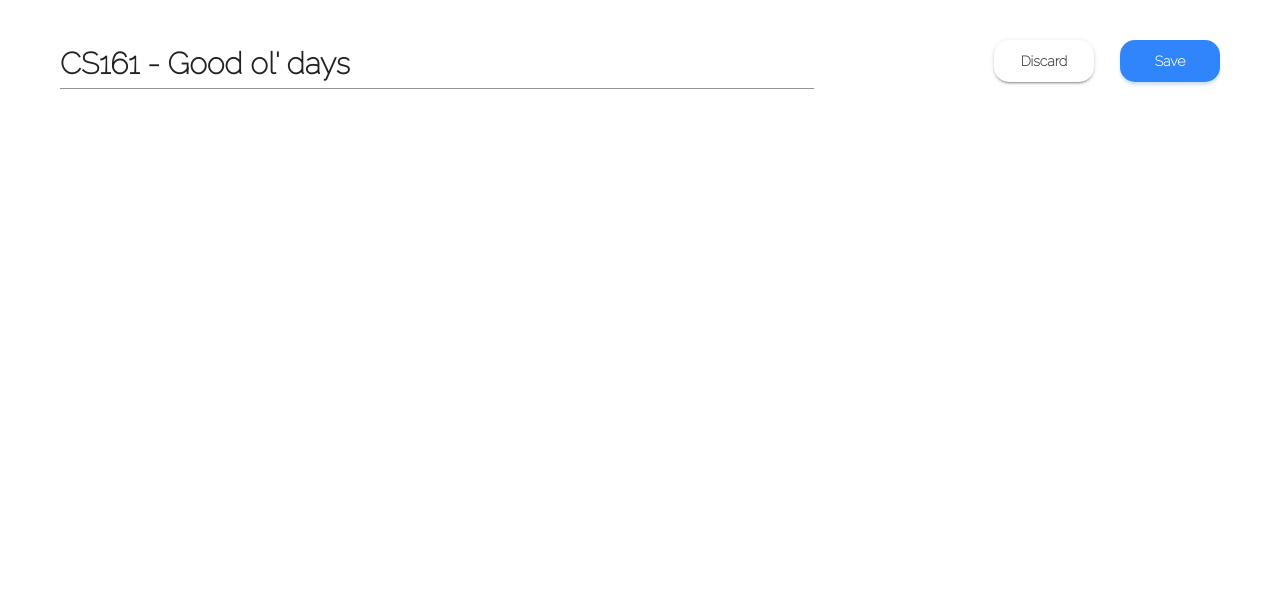
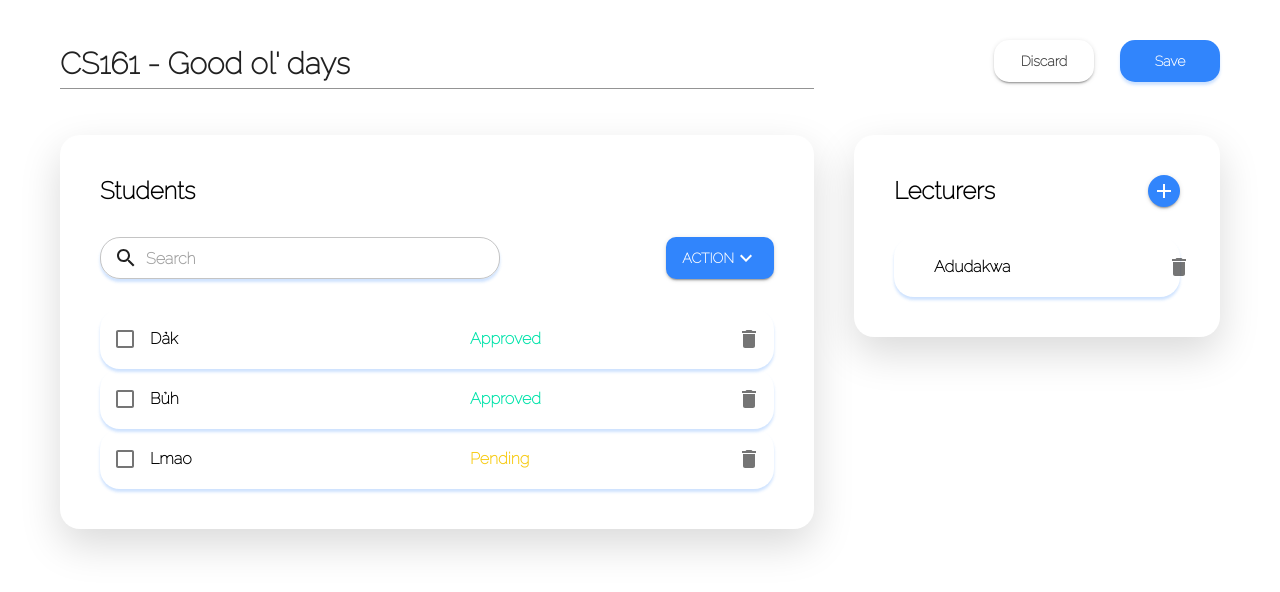
Before and after one commit to Eazylearn/eazylearn-web, a React (Create React App) app: page /course/1 in a window 1280 px wide. Shown: the top 592 px of the page. Built offline with nearby package versions, Linux system fonts and the light colour scheme; no server answers.

Commit message:
Seems like it

```diff
--- a/src/components/list-item/lecturer.tsx
+++ b/src/components/list-item/lecturer.tsx
@@ -40,7 +40,7 @@ const LecturerItem: React.FC<LecturerItemProps> = ({
   return (
     <div className={styles.container}>
       <div className={styles.content}>
-        <Typography style={{ fontWeight: "bold", width: 300, marginRight: 20 }} variant="body1" color="initial">
+        <Typography style={{ fontWeight: "bold", width: 200, marginRight: 20 }} variant="body1" color="initial">
           {name}
         </Typography>
       </div>
--- a/src/components/list-item/student.tsx
+++ b/src/components/list-item/student.tsx
@@ -5,9 +5,7 @@ import React, { ChangeEventHandler } from 'react';
 
 interface StudentItemProps {
   name: string,
-  status:
-    | "approved"
-    | "pending",
+  status: string,
   checked: boolean,
   onChange: ChangeEventHandler,
   action?: any,
--- a/src/screens/course-config/index.tsx
+++ b/src/screens/course-config/index.tsx
@@ -1,7 +1,10 @@
-import React, { ChangeEvent, ChangeEventHandler, useEffect, useState } from 'react';
-import { makeStyles, TextField, Typography, Button } from '@material-ui/core';
+import React, { ChangeEvent, ChangeEventHandler, MouseEventHandler, useEffect, useState } from 'react';
+import { makeStyles, TextField, Typography, Button, InputAdornment } from '@material-ui/core';
 import { Navigate, useParams } from 'react-router';
 import { getCourse } from '../../utils/api';
+import { Add, KeyboardArrowDown, Search } from '@material-ui/icons';
+import StudentItem from '../../components/list-item/student';
+import LecturerItem from '../../components/list-item/lecturer';
 
 interface CourseConfigProps {
 
@@ -41,6 +44,14 @@ const useStyles = makeStyles(theme => ({
     textTransform: "none",
     borderRadius: 15,
     fontWeight: "bold",
+  },
+  studentList: {
+    gridColumn: 1,
+    gridRow: 2,
+  },
+  lecturerList: {
+    gridColumn: "2 / span 2",
+    gridRow: 2,
   }
 }))
 
@@ -49,8 +60,19 @@ export interface Course {
   name: string,
   academicYear: string,
   semester: number,
-  studentList: Array<Object>,
-  lecturerList: Array<Object>,
+  studentList: Array<CourseStudent>,
+  lecturerList: Array<CourseLecturer>,
+}
+
+export interface CourseStudent {
+  id: number
+  name: string,
+  status: string,
+}
+
+export interface CourseLecturer {
+  id: number,
+  name: string,
 }
 
 const CourseConfig: React.FC<CourseConfigProps> = () => {
@@ -61,6 +83,7 @@ const CourseConfig: React.FC<CourseConfigProps> = () => {
   const [invalid, setInvalid] = useState(false);
   const [seed, setSeed] = useState(0);
 
+  // For the better cause ;)
   const forceUpdate = () => setSeed(Math.random());
 
   useEffect(() => {
@@ -145,8 +168,198 @@ const CourseConfig: React.FC<CourseConfigProps> = () => {
           Save
         </Button>
       </div>
+      <div className={styles.studentList}>
+        <StudentList studentList={course.studentList} />
+      </div>
+      <div className={styles.lecturerList}>
+        <LecturerList lecturerList={course.lecturerList} />
+      </div>
     </div>
   )
 }
 
+const useStudentListStyle = makeStyles(theme => ({
+  container: {
+    width: "100%",
+    background: theme.palette.background.paper,
+    boxShadow: "0px 16px 40px rgba(0, 0, 0, 0.15)",
+    borderRadius: 20,
+  },
+  content: {
+    display: "flex",
+    flexDirection: "column",
+    alignItems: "center",
+    padding: 40,
+  },
+  toolContainer: {
+    display: "flex",
+    width: "100%",
+    flexDirection: "row",
+    justifyContent: "space-between",
+    margin: "30px 0px",
+  },
+  searchBar: {
+    width: 400,
+    "& > div": {
+      height: 42,
+    },
+    "& fieldset": {
+      borderRadius: 20,
+      boxShadow: "0px 3px 3px rgba(49, 133, 252, 0.24)",
+    },
+    "& *": {
+      fontWeight: "bold",
+    }
+  },
+  listContainer: {
+    width: "100%",
+  }
+}))
+
+interface StudentListProps {
+  studentList: Array<CourseStudent>,
+}
+
+const StudentList: React.FC<StudentListProps> = ({
+  studentList,
+}) => {
+  const styles = useStudentListStyle();
+  const [list, setList] = useState(studentList);
+  const [searchTimeout, setSearchTimeout] = useState<number>(0);
+
+  const handleClickAction: MouseEventHandler = () => {
+
+  }
+
+  const handleCheckStudent = (id: number): ChangeEventHandler => (event: ChangeEvent): void => {
+    // do sth
+  }
+
+  const searchHandler = (text: string) => (student: CourseStudent): boolean => {
+    return student.name.toLowerCase().indexOf(text.toLowerCase()) !== -1;
+  }
+
+  const handleSearch: ChangeEventHandler = (event: ChangeEvent): void => {
+    const searchText = (event.target as HTMLInputElement).value;
+    if (searchTimeout)
+      clearTimeout(searchTimeout);
+    setSearchTimeout(window.setTimeout(() => setList(studentList.filter(searchHandler(searchText))), 500));
+  }
+
+  return (
+    <section className={styles.container}>
+      <div className={styles.content}>
+        <Typography style={{ fontWeight: "bold", width: "100%" }} variant="h5" color="initial">
+          Students
+        </Typography>
+        <div className={styles.toolContainer}>
+          <TextField
+            variant="outlined"
+            onChange={handleSearch}
+            InputProps={{
+              startAdornment: (
+                <InputAdornment position="start">
+                  <Search />
+                </InputAdornment>
+              )
+            }}
+            placeholder="Search"
+            className={styles.searchBar}
+          />
+          <Button
+            variant="contained"
+            color="secondary"
+            onClick={handleClickAction}
+            style={{ fontWeight: "bold", borderRadius: 10 }}
+          >
+            Action <KeyboardArrowDown />
+          </Button>
+        </div>
+        <div className={styles.listContainer}>
+          {
+            list.map((student: CourseStudent, ind) => (
+              <StudentItem
+                key={ind}
+                name={student.name}
+                status={student.status}
+                checked={false}
+                onChange={handleCheckStudent(student.id)}
+              />
+            ))
+          }
+        </div>
+      </div>
+    </section>
+  )
+}
+
+const useLecturerListStyle = makeStyles(theme => ({
+  container: {
+    width: "100%",
+    background: theme.palette.background.paper,
+    boxShadow: "0px 16px 40px rgba(0, 0, 0, 0.15)",
+    borderRadius: 20,
+  },
+  content: {
+    display: "flex",
+    flexDirection: "column",
+    alignItems: "center",
+    padding: 40,
+  },
+  header: {
+    width: "100%",
+    display: "flex",
+    flexDirection: "row",
+    justifyContent: "space-between",
+    marginBottom: 30,
+  },
+  addButton: {
+    height: 32,
+    width: 32,
+    borderRadius: 16,
+    minWidth: 32,
+  },
+  listContainer: {
+    width: "100%",
+  },
+}))
+
+interface LecturerListProps {
+  lecturerList: Array<CourseLecturer>,
+}
+
+const LecturerList: React.FC<LecturerListProps> = ({
+  lecturerList
+}) => {
+  const styles = useLecturerListStyle();
+
+  return (
+    <section className={styles.container}>
+      <div className={styles.content}>
+        <div className={styles.header}>
+          <Typography style={{ fontWeight: "bold", width: "100%" }} variant="h5" color="initial">
+            Lecturers
+          </Typography>
+          <Button
+            className={styles.addButton}
+            color="secondary"
+            variant="contained">
+            <Add />
+          </Button>
+        </div>
+        <div className={styles.listContainer}>
+          {
+            lecturerList.map((lecturer, ind) => (
+              <LecturerItem
+                key={ind}
+                name={lecturer.name}
+              />
+            ))
+          }
+        </div>
+      </div>
+    </section>
+  )
+}
+
 export default CourseConfig;
--- a/src/utils/api.ts
+++ b/src/utils/api.ts
@@ -132,12 +132,12 @@ export const getCourse = async (payload: getCoursePayload) => {
         {
           id: 1,
           name: "Dảk",
-          status: "active",
+          status: "approved",
         },
         {
           id: 2,
           name: "Bủh",
-          status: "active",
+          status: "approved",
         },
         {
           id: 3,
```
